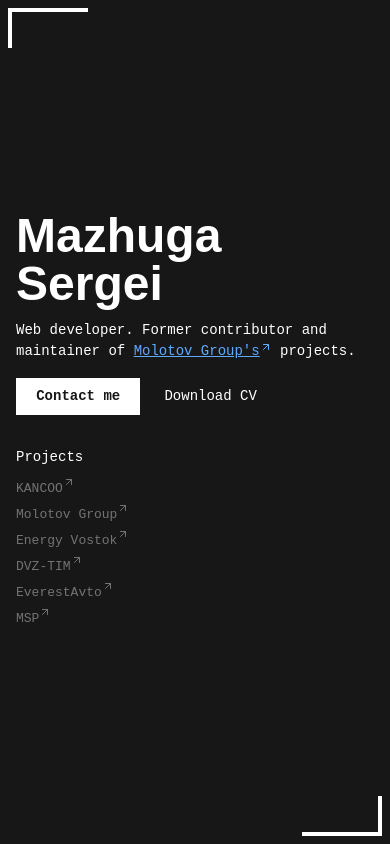
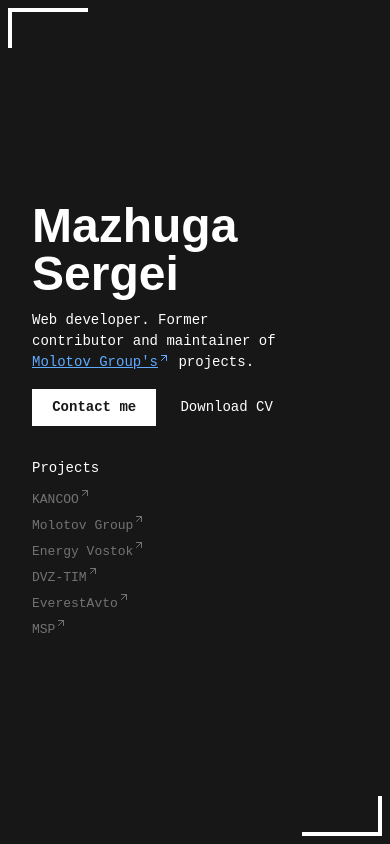
Before and after one commit to mazhugasergei/mazhugasergei.github.io, a Next.js app: page / in a window 390 px wide. Built offline with nearby package versions, Linux system fonts and the light colour scheme; a web font is replaced by a local one.

Commit message:
mobile: better y overflow

```diff
--- a/app/page.tsx
+++ b/app/page.tsx
@@ -6,12 +6,12 @@ import { cn } from "./lib/utils"
 
 export default function Home() {
   return (
-    <>
+    <div className="relative">
       <BG />
-      <main className="mx-auto grid min-h-screen max-w-7xl p-4 md:p-8">
+      <main className="mx-auto grid min-h-screen max-w-7xl px-8 py-20">
         <Intro />
       </main>
-    </>
+    </div>
   )
 }
 
```
